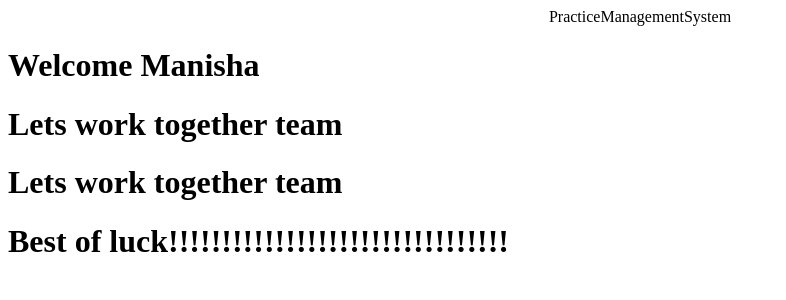
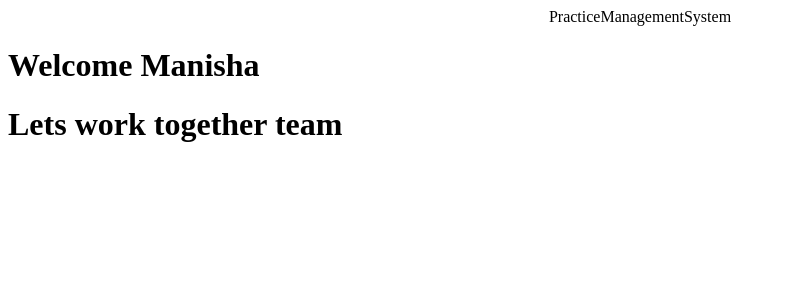
Before and after one commit to surajdhaygude/ImpactProject, an Angular app in the folder PracticeManagementSystem/: page / in a window 1280 px wide. Shown: the top 300 px of the page, without its empty margins (0-786 px from the left). Built offline with nearby package versions, Linux system fonts and the light colour scheme.

Commit message:
another commit

```diff
--- a/PracticeManagementSystem/src/app/app.component.html
+++ b/PracticeManagementSystem/src/app/app.component.html
@@ -3,6 +3,5 @@
 </div>
 <h1>Welcome Manisha </h1>
 <h1>Lets work together team</h1>
-<h1>Lets work together team</h1>
-<h1>Best of luck!!!!!!!!!!!!!!!!!!!!!!!!!!!!!!!!</h1>
+
 <router-outlet></router-outlet>
```
